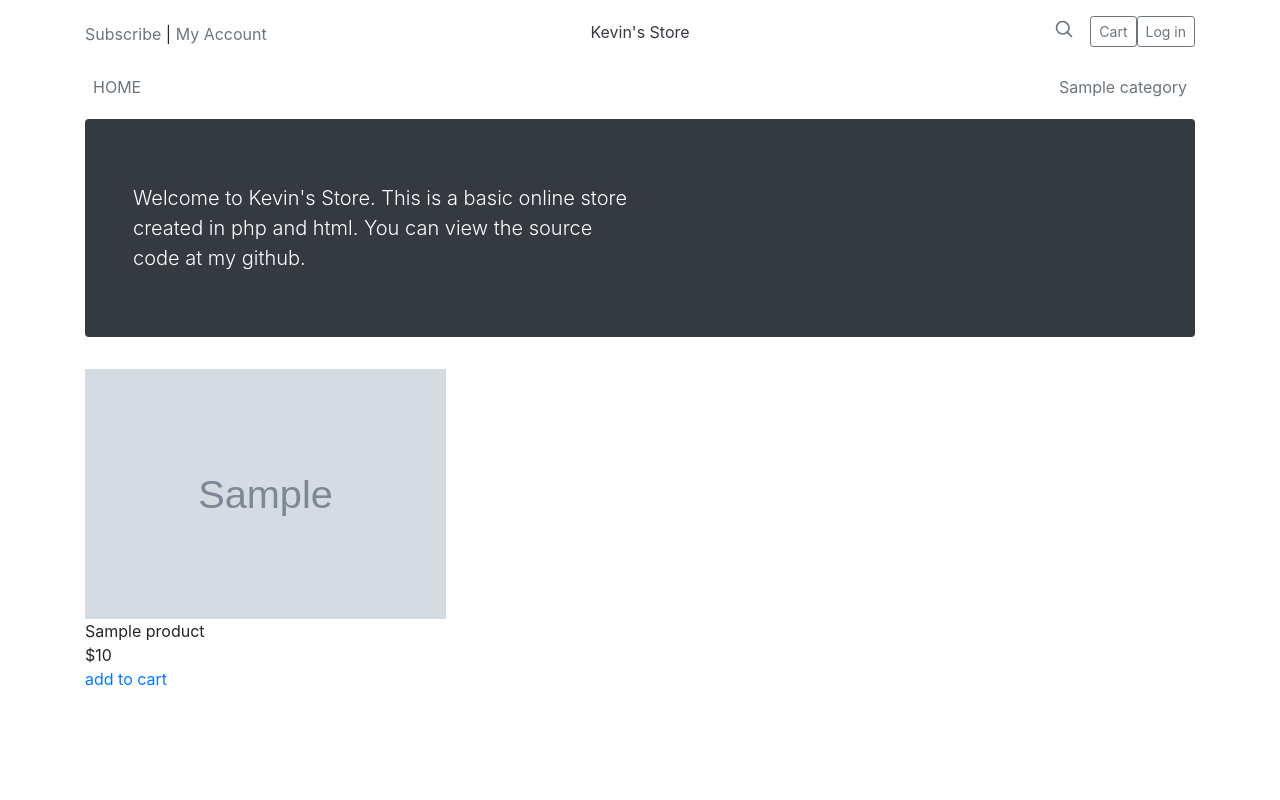
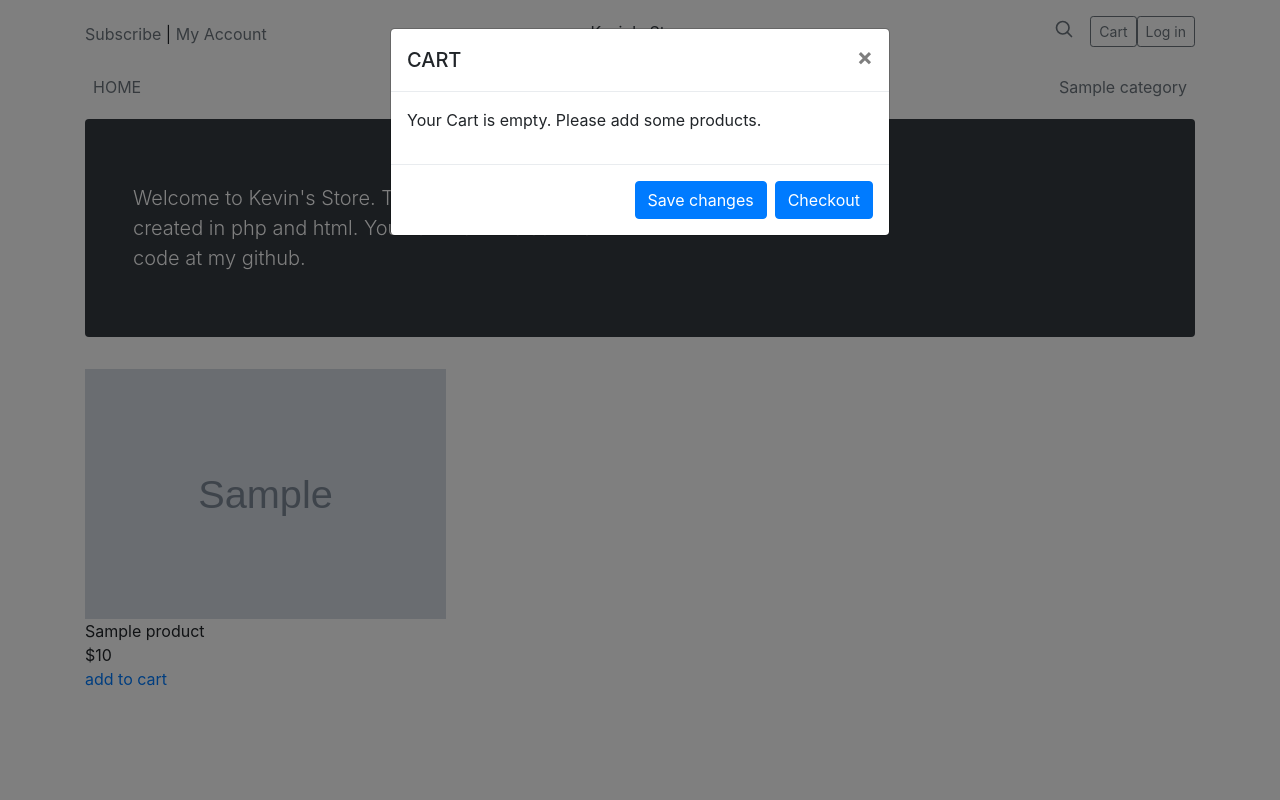
Before and after one commit to MrTKang/BasicShoppingCart, a PHP site: page /index.php in a window 1280 px wide, after a click on "Cart". Run offline with PHP 8.4, Linux system fonts and the light colour scheme; tables that the repository leaves empty or names only in its code hold one stand-in row (values such as "Sample post"); grey boxes marked "Sample" are stand-in pictures; some libraries are stand-ins or nearby versions.

Commit message:
add products to cart

```diff
--- a/index.php
+++ b/index.php
@@ -1,5 +1,6 @@
 <?php
 require("includes/connection.php");
+session_start();
 ?>
 
 
@@ -57,5 +58,52 @@ require("includes/connection.php");
 			</div>
       		<?php require("products.php") ?>
 		</div>
+
+
+		<div class="modal fade" id="exampleModal" tabindex="-1" role="dialog" aria-labelledby="exampleModalLabel" aria-hidden="true">
+	    	<div class="modal-dialog" role="document">
+	    		<form method="post" action="index.php">
+	    			<div class="modal-content">
+	    				<div class="modal-header">
+	    					<h5 class="modal-title" id="exampleModalLabel">CART</h5>
+			            	<button type="button" class="close" data-dismiss="modal" aria-label="Close">
+			                	<span aria-hidden="true">&times;</span>
+			              	</button>
+	            		</div>
+						<div class="modal-body">
+							<?php
+								if (isset($_SESSION['cart'])) {
+									$select_products = "SELECT * FROM products WHERE product_id IN (";
+									foreach ($_SESSION['cart'] as $id => $value){
+										$select_products.=$id;
+										$select_products.=", ";
+									}
+
+                					$select_products = substr($select_products, 0, -2);
+                					$select_products.= ") ORDER BY name ASC";
+									$products_result = $mysqli->query($select_products);
+									while ($product = $products_result->fetch_array()){
+							?>
+							<p><?php echo $product['name'] ?> X <?php echo $_SESSION['cart'][$product['product_id']]['quantity'] ?></p>
+
+							<?php
+									}
+								} else {
+							?>
+
+							<p>Your Cart is empty. Please add some products.</p>
+
+							<?php
+								}
+							?>
+	            		</div>
+	            		<div class="modal-footer">
+	            			<button type="submit" name="submit" class="btn btn-primary">Save changes</button>
+	            			<a href="checkout" class="btn btn-primary">Checkout</a>
+	            		</div>
+	          		</div>
+	        	</form>
+	      	</div>
+	    </div>
     </body>
 </html>
--- a/products.php
+++ b/products.php
@@ -1,3 +1,23 @@
+<?php
+if (isset($_GET['action']) && $_GET['action'] == 'add') {
+	$product_id = intval($_GET['product_id']);
+	if (isset($_SESSION['cart'][$product_id])) {
+		$_SESSION['cart'][$product_id]['quantity']++;
+	} else {
+		$select_product = "SELECT * FROM products WHERE product_id = ";
+		$select_product.= $product_id;
+
+		$select_product_result = $mysqli->query($select_product);
+		if ($select_product_result->num_rows != 0) {
+			$product = $select_product_result->fetch_array();
+			$_SESSION['cart'][$product['product_id']] = array("quantity" => 1, "price" => $product['price']);
+		}
+	}
+}
+?>
+
+
+
 <div class="products-container">
 	<?php
 	if (!isset($_GET['category'])) {
@@ -12,8 +32,8 @@
 		$select_products.= "' ORDER BY name ASC";
 	}
 
-	$select_products_results = $mysqli->query($select_products);
-	while ($product = $select_products_results->fetch_array()) {
+	$select_products_result = $mysqli->query($select_products);
+	while ($product = $select_products_result->fetch_array()) {
 	?>
 	<div class="product-card">
 		<div class="product-image-container">
@@ -21,7 +41,7 @@
 		</div>
 		<div><?php echo $product['name'] ?></div>
 		<div>$<?php echo $product['price'] ?></div>
-		<div><a href="">add to cart</a></div>
+		<div><a href="index.php?page=products&action=add&product_id=<?php echo $product['product_id'] ?>">add to cart</a></div>
 	</div>
 	<?php
 	}
```
